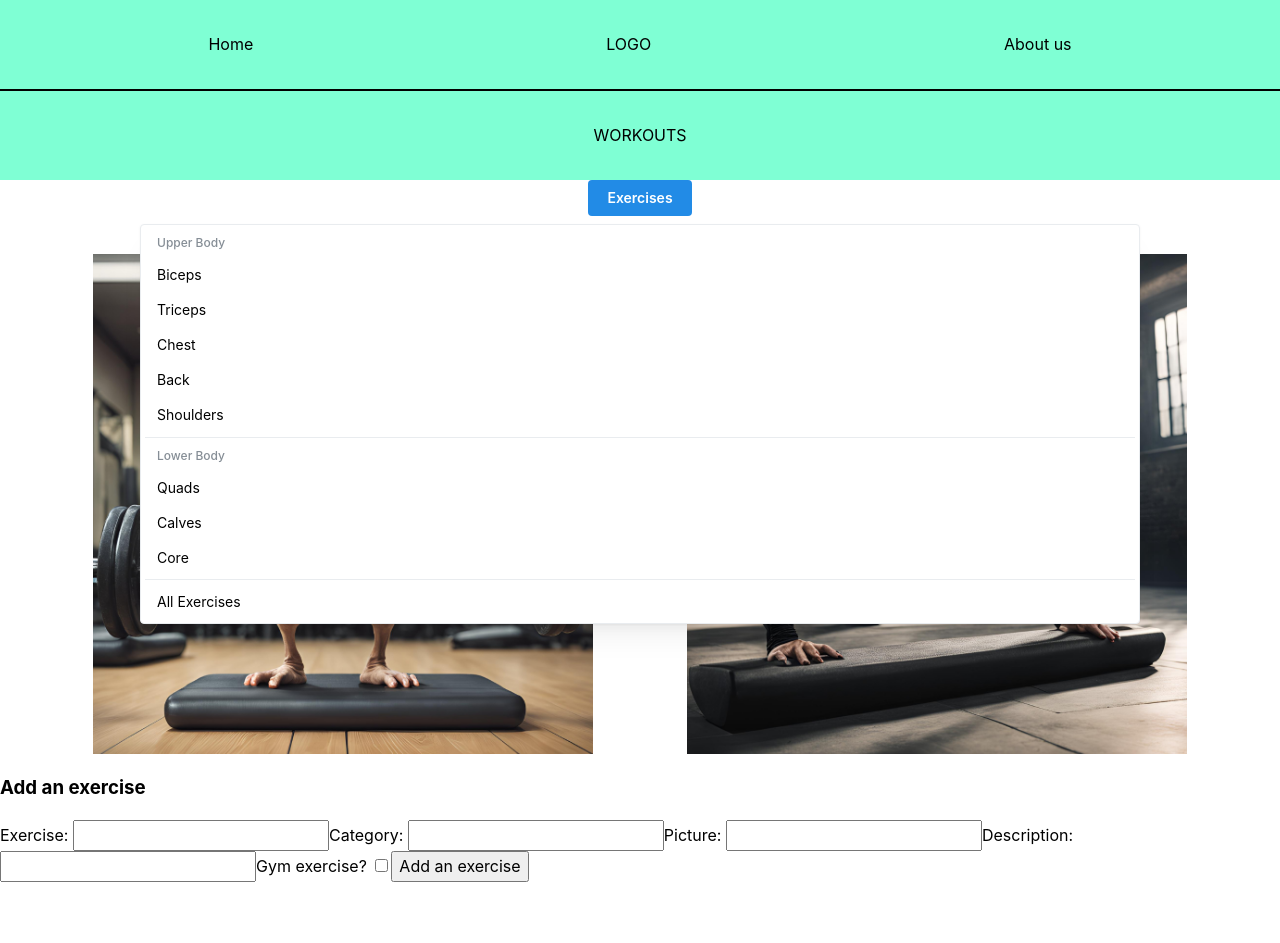
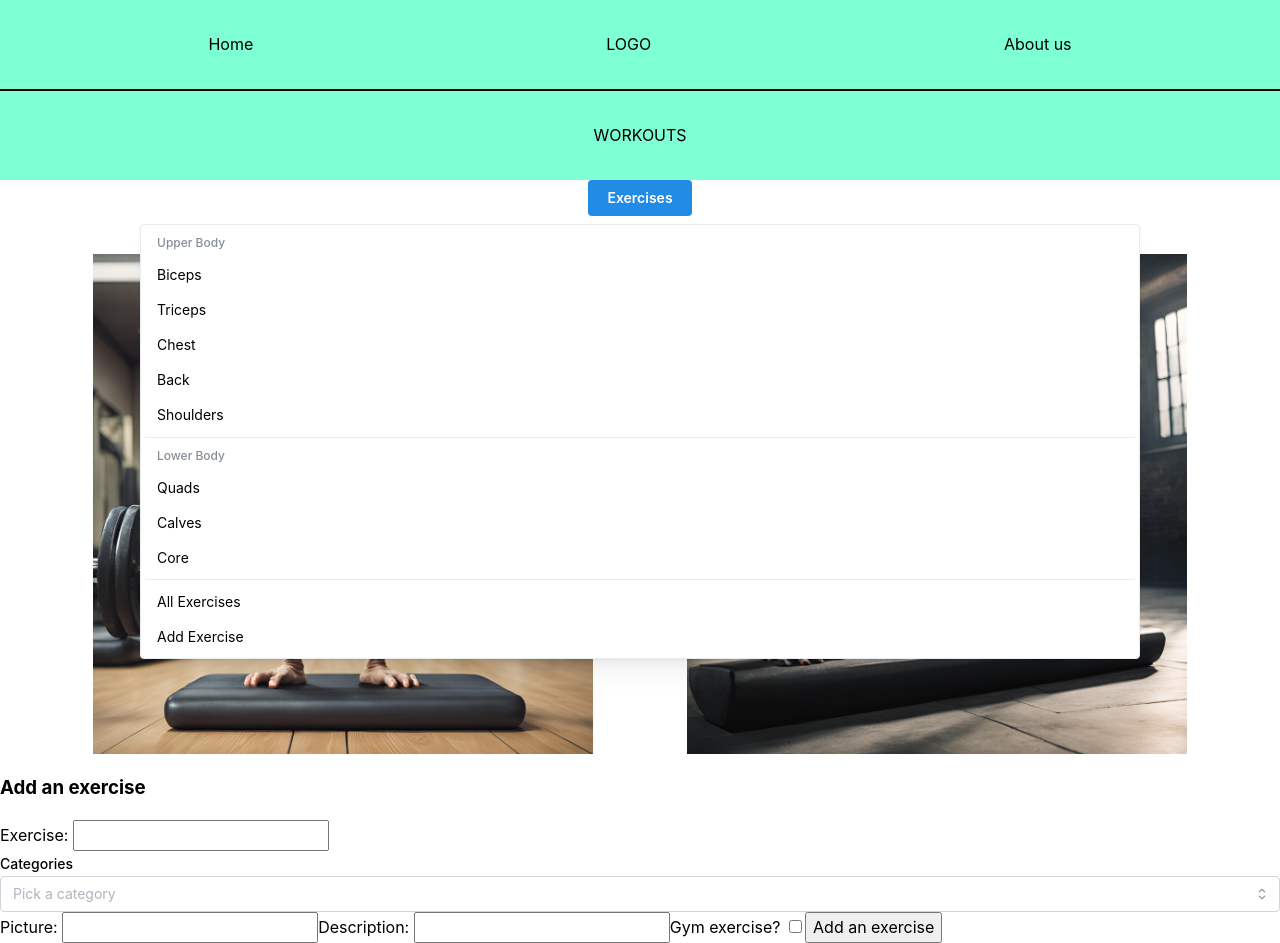
Before and after one commit to SantiMora06/fatfuckers, a React (Vite) app: page /workouts/addexercise in a window 1280 px wide. Both pictures are taken after a click on the button "Exercises". Before the commit the page ends 882 px from the top, so only its background shows below. Built offline with nearby package versions, Linux system fonts and the light colour scheme.

Commit message:
Cards modified, form fixed with multiselect

```diff
--- a/src/Components/Form.jsx
+++ b/src/Components/Form.jsx
@@ -1,5 +1,6 @@
 import { useState } from "react";
 import { v4 as uuidv4 } from 'uuid';
+import { MultiSelect } from '@mantine/core';
 
 function Form(props) {
     const [exercise, setExercise] = useState("");
@@ -7,12 +8,18 @@ function Form(props) {
     const [picture, setPicture] = useState("");
     const [description, setDescription] = useState("");
     const [isGym, setIsGym] = useState(false)
+    const [selectedCategories, setSelectedCategories] = useState([]);
 
+    const handleCategoryInput = (event) => setCategory(event.target.value);
     const handleExerciseInput = (event) => setExercise(event.target.value);
-    const handleCategoryInput = (event) => setCategory(event.target.value);
     const handlePictureInput = (event) => setPicture(event.target.value);
     const handleDescriptionInput = (event) => setDescription(event.target.value)
     const handleIsGym = (event) => setIsGym(event.target.checked)
+
+
+    const handleCategoryMultiSelect = (selectedValues) => {
+        setSelectedCategories(selectedValues);
+    }
 
     const handleSubmit = async (event) => {
         event.preventDefault();
@@ -32,15 +39,14 @@ function Form(props) {
                 setCategory("")
                 setDescription("")
                 setPicture("")
-                setIsGym("")
+                setIsGym(false)
+                setSelectedCategories([])
             }
         } catch (error) {
             console.log("error:", error)
         }
         alert("Congrats! An exercise has been added");
     }
-
-
 
     return (
         <div className="AddNewExercise">
@@ -55,13 +61,13 @@ function Form(props) {
                     onChange={handleExerciseInput}
                 />
 
+                <MultiSelect
+                    label="Categories"
+                    placeholder="Pick a category"
+                    data={['Biceps', 'Triceps', 'Back', 'Chest', 'Shoulders', 'Quads', 'Calves', 'Core']}
+                    onChange={handleCategoryMultiSelect}
+                    value={selectedCategories}
 
-                <label>Category: </label>
-                <input
-                    type="text"
-                    name="category"
-                    value={category}
-                    onChange={handleCategoryInput}
                 />
 
                 <label>Picture: </label>
--- a/src/Components/ToggleNavbar.jsx
+++ b/src/Components/ToggleNavbar.jsx
@@ -11,40 +11,61 @@ const ToggleNavbar = () => {
 
         <Menu.Dropdown>
           <Menu.Label>Upper Body</Menu.Label>
+          <Link to="workouts/biceps">
             <Menu.Item className="Item">
-          <Link to="workouts/biceps"> Biceps </Link>
+              Biceps
             </Menu.Item>
+          </Link>
+          <Link to="workouts/triceps">
             <Menu.Item className="Item">
-        <Link to="workouts/triceps"> Triceps </Link>
+              Triceps
             </Menu.Item>
+          </Link>
+          <Link to="workouts/chest">
             <Menu.Item className="Item">
-        <Link to="workouts/chest"> Chest </Link>
+              Chest
             </Menu.Item>
+          </Link>
+          <Link to="workouts/back">
             <Menu.Item className="Item">
-        <Link to="workouts/back"> Back </Link>
+              Back
             </Menu.Item>
+          </Link>
+          <Link to="workouts/shoulders">
             <Menu.Item className="Item">
-        <Link to="workouts/shoulders"> Shoulders </Link>
+              Shoulders
             </Menu.Item>
-
+          </Link>
 
           <Menu.Divider />
 
           <Menu.Label>Lower Body</Menu.Label>
+          <Link to="workouts/quads">
             <Menu.Item className="Item">
-        <Link to="workouts/quads"> Quads </Link>
+              Quads
             </Menu.Item>
+          </Link>
+          <Link to="workouts/calves">
             <Menu.Item className="Item">
-        <Link to="workouts/calves"> Calves </Link>
+              Calves
             </Menu.Item>
+          </Link>
+          <Link to="workouts/core">
             <Menu.Item className="Item">
-        <Link to="workouts/core"> Core </Link>
+              Core
             </Menu.Item>
+          </Link>
           <Menu.Divider />
-
+          <Link to="workouts/">
             <Menu.Item>
-<Link to="workouts/"> All Exercises </Link>
+              All Exercises
             </Menu.Item>
+          </Link>
+          <Link to="workouts/addexercise">
+            <Menu.Item>
+              Add Exercise
+            </Menu.Item>
+          </Link>
         </Menu.Dropdown>
       </Menu>
     </section>
--- a/src/styles/global.css
+++ b/src/styles/global.css
@@ -49,13 +49,12 @@ section ul {
     grid: 1fr / 1fr 1fr 1fr 1fr;
     align-content: center;
     justify-content: center;
-    align-items: center;
+    align-items: start;
     justify-items: center;
     padding-inline-start: 0;
 }
 
 li.card {
-    border: 1px solid black;
     list-style: none;
     display: flex;
     margin-inline: 4%;
@@ -65,6 +64,12 @@ li.card {
     align-content: center;
     justify-content: center;
     align-items: center;
+    box-shadow: 1px -1px rgb(186, 186, 186);
+    border-radius: 10px;
+}
+
+li.card:hover {
+    background-color: rgb(207, 206, 206);
 }
 
 li.card div {
@@ -80,10 +85,6 @@ li.card div {
 a {
     text-decoration: none;
     color: black;
-}
-
-img {
-    width: 49.5%;
 }
 
 
@@ -153,6 +154,6 @@ div.articlesCard {
 }
 
 li.card img {
-    height: 400px;
-    width: 80%;
+    height: 100px;
+    width: 50%;
 }
```
Lines whose indentation alone changed are shown as unchanged.
